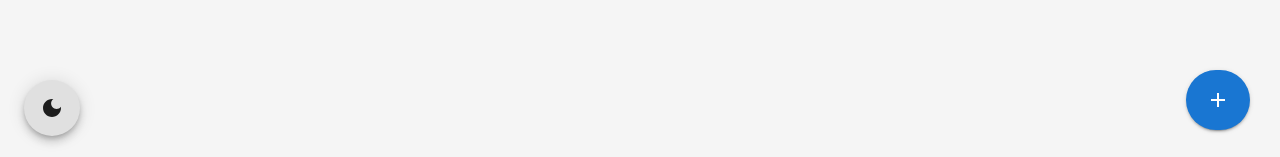
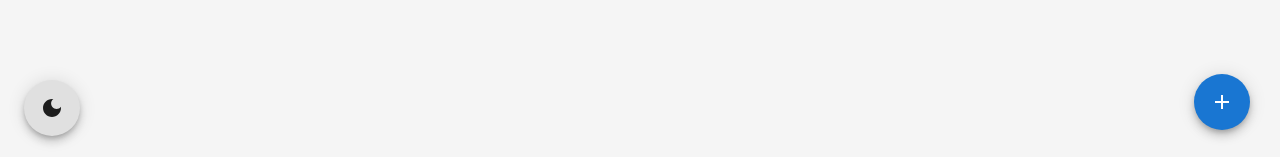
Before and after one commit to Montazeripro89/notes-app, a React (Vite) app in the folder notes-app/: page / in a window 1280 px wide. Shown: the part 640-797 px from the top of the page. Built offline with nearby package versions, Linux system fonts and the light colour scheme.

Commit message:
edit button & box shadow

```diff
--- a/notes-app/src/components/notes/NoteCard/NoteCard.tsx
+++ b/notes-app/src/components/notes/NoteCard/NoteCard.tsx
@@ -45,7 +45,6 @@ export default function NoteCard({
       sx={{
         borderBottom: '1px solid #a1a1a18e',
         borderTop: '1px solid #a1a1a18e',
-        WebkitBoxShadow: '0px 0px 10px 7px #0000002f'
         }}
     >
 
--- a/notes-app/src/components/notes/NotesContainer/NotesContainer.tsx
+++ b/notes-app/src/components/notes/NotesContainer/NotesContainer.tsx
@@ -7,7 +7,7 @@ import AddIcon from '@mui/icons-material/Add';
 
 import {
   Box,
-  Button,
+  Fab,
 } from "@mui/material";
 
 
@@ -289,17 +289,14 @@ export default function NotesContainer() {
 
     <>
 
-      <Button
+      <Fab
 
-        variant="contained"
+        color="primary"
 
         sx={{
           position: 'absolute',
           right: '30px',
           bottom: '30px',
-          width: '50px',
-          height: '60px',
-          borderRadius : '100px'
         }}
 
         onClick={
@@ -310,7 +307,7 @@ export default function NotesContainer() {
 
         <AddIcon/>
 
-      </Button>
+      </Fab>
 
 
 
```
